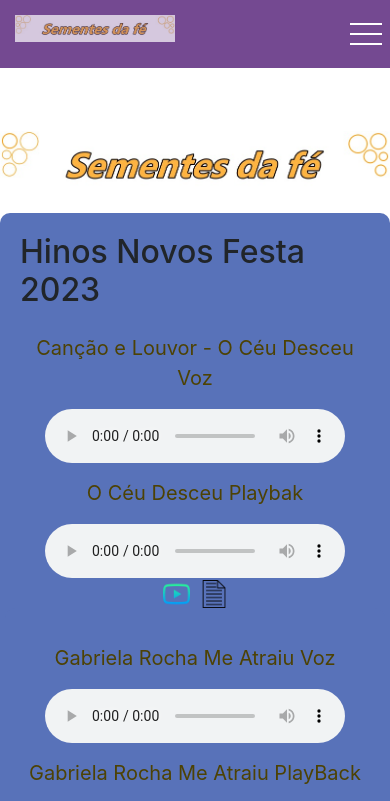
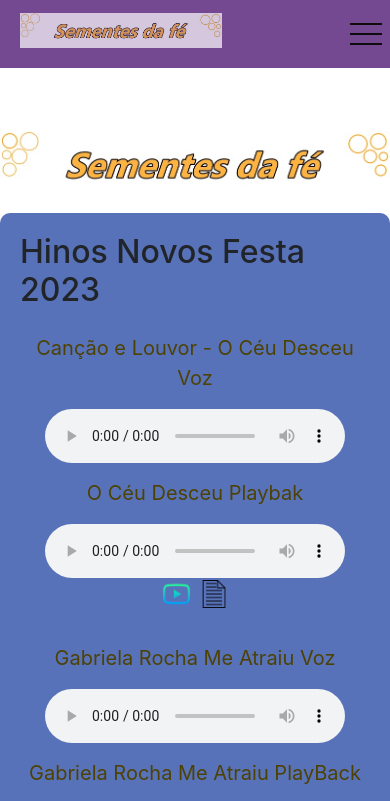
Before and after one commit to Jefferson159/semente, a plain HTML site: page pginicial.html in a window 390 px wide. Shown: the top 801 px of the page. Drawn offline with nearby package versions, Linux system fonts and the light colour scheme.

Commit message:
Add files via upload

```diff
--- a/menu.css
+++ b/menu.css
@@ -54,7 +54,7 @@ main {
 .mobile-menu div {
   width: 32px;
   height: 2px;
-  background: #fff;
+  background: #0e0c0c;
   margin: 8px;
   transition: 0.3s;
 }
@@ -69,7 +69,7 @@ main {
     right: 0;
     width: 50vw;
     height: 92vh;
-    background: #6c2ce2;
+    background: #390c8b;
     flex-direction: column;
     align-items: center;
     justify-content: space-around;
@@ -322,10 +322,9 @@ footer {
 }
 
 .logo {
-  display: block;
-  padding: 15px 15px;
-  z-index: 50px;
+  padding: 20px 20px;
+  z-index: -100px;
 
   margin-bottom: 27px;
-  margin-right: 152px;
+  margin-right: 100px;
 }
```
